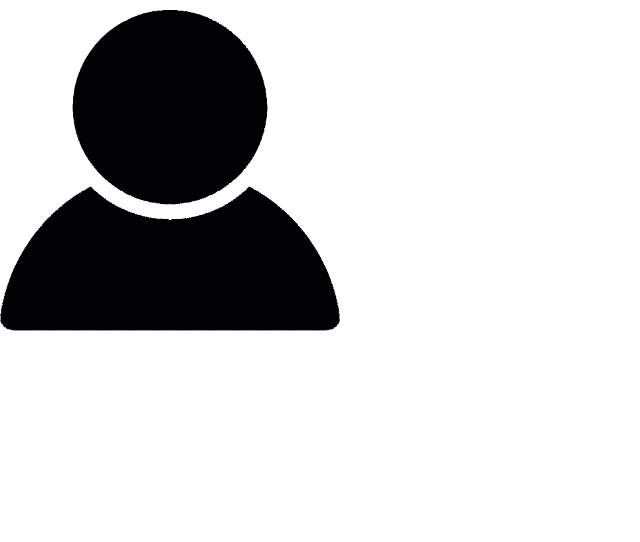
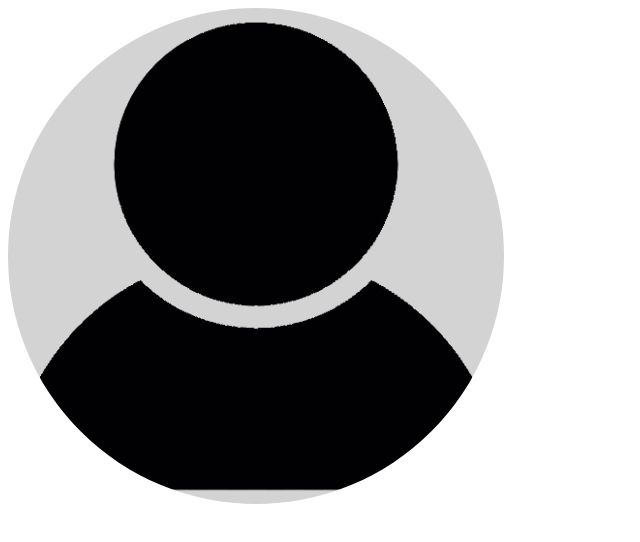
Before and after one commit to BehnamSeydAbadi/Portfolio, a React (Create React App) app: page / in a window 1280 px wide. Shown: the top 542 px of the page, without its empty margins (0-640 px from the left). Built offline with nearby package versions, Linux system fonts and the light colour scheme.

Commit message:
imageCss created

```diff
--- a/src/Components/AboutMe.jsx
+++ b/src/Components/AboutMe.jsx
@@ -5,11 +5,13 @@ function AboutMe() {
   return (
     <React.Fragment>
       <Image
-        imageUrl = {"/Images/userImage.svg"}
-        width={340}
-        height={340}
-        alt={"XXX"} />
-    </React.Fragment>);
+        imageUrl={"/Images/userImage.svg"}
+        width={512}
+        height={512}
+        alt={"XXX"}
+      />
+    </React.Fragment>
+  );
 }
 
 export default AboutMe;
--- a/src/Components/Common/Image.jsx
+++ b/src/Components/Common/Image.jsx
@@ -1,10 +1,13 @@
-import React, { useState } from "react";
+import React from "react";
+import "../../Styles/Image.css";
+
+
 
 function Image({ imageUrl, width, height, alt }) {
   console.log(imageUrl);
 
   return (
-    <img src={imageUrl} width={width} height={height} alt={alt} />
+    <img className="circle border border--white" src={imageUrl} width={width} height={height} alt={alt} />
   );
 }
 
--- /dev/null
+++ b/src/Styles/Image.css
@@ -0,0 +1,12 @@
+img.circle {
+  background-color: lightgray;
+  border-radius: 100%;
+}
+
+img.border {
+  border-width: 0.5rem;
+}
+
+img.border--white {
+  border-color: white;
+}
--- a/src/index.js
+++ b/src/index.js
@@ -1,6 +1,8 @@
 import React from "react";
 import ReactDOM from "react-dom";
+
 import "./index.css";
+
 import AboutMe from "./Components/AboutMe";
 import reportWebVitals from "./reportWebVitals";
 
```
